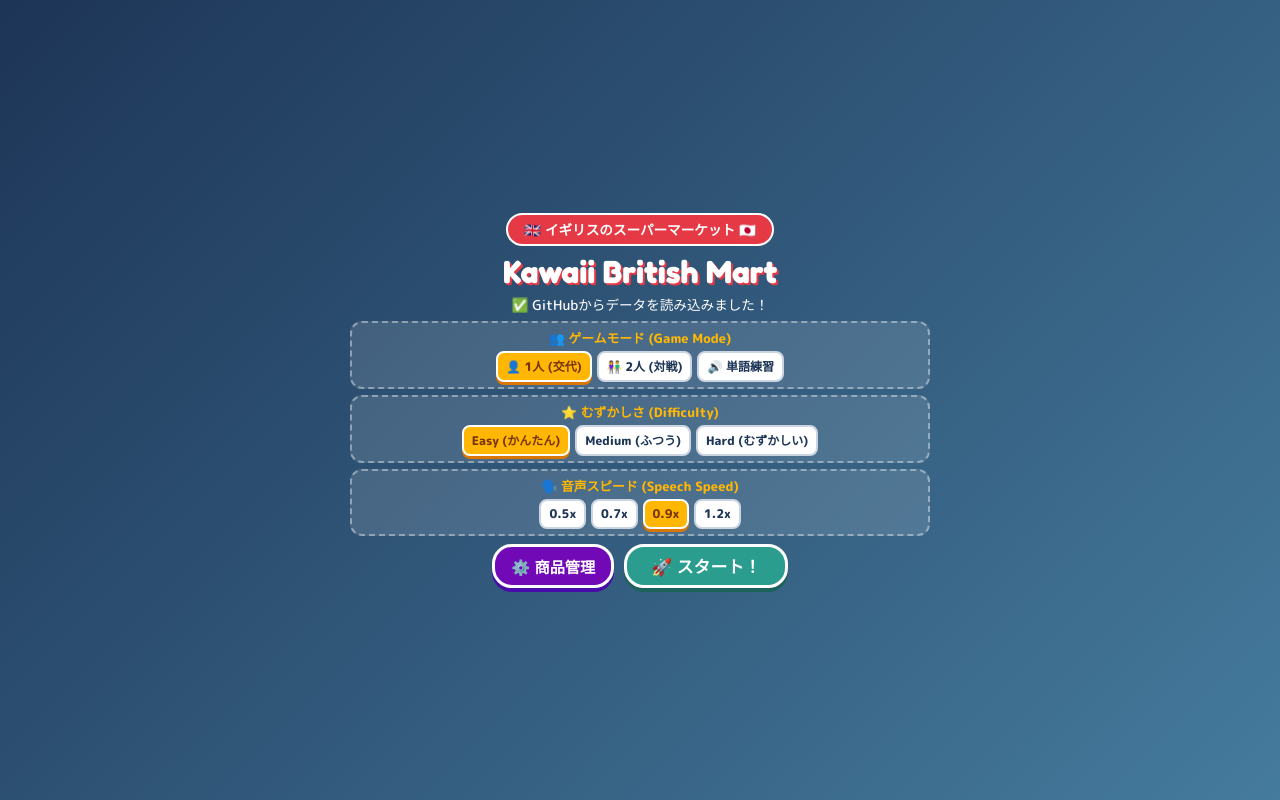
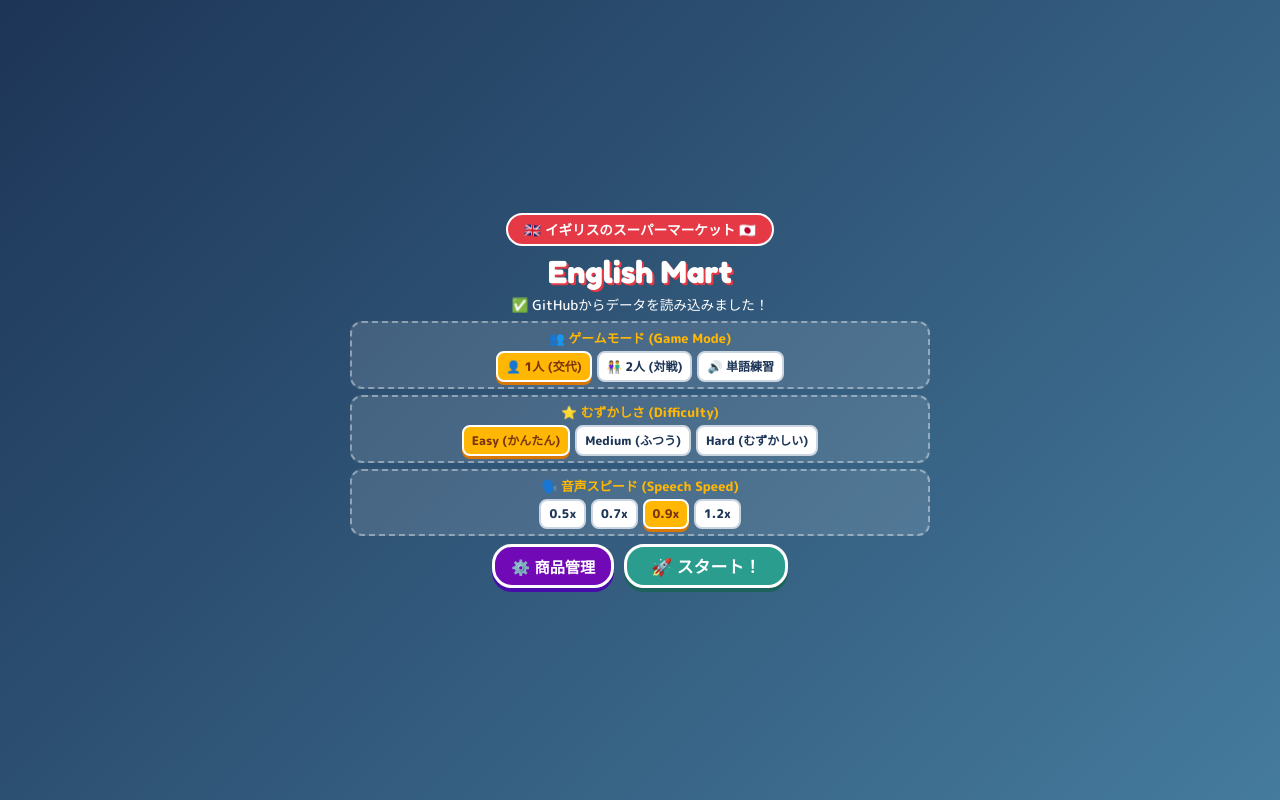
Before and after one commit to dariuszt007/shop-mart, a plain HTML site: page index1.html in a window 1280 px wide. Drawn offline with Linux system fonts and the light colour scheme.

Commit message:
Update index1.html

```diff
--- a/index1.html
+++ b/index1.html
@@ -4,7 +4,7 @@
     <meta charset="UTF-8">
     <meta name="viewport" content="width=device-width, initial-scale=1.0, maximum-scale=1.0, user-scalable=no, viewport-fit=cover">
     <meta name="apple-mobile-web-app-capable" content="yes">
-    <title>Kawaii British Mart - 完全日本語版 & 編集機能</title>
+    <title>English Mart - 完全日本語版 & 編集機能</title>
     <link href="https://fonts.googleapis.com/css2?family=Fredoka:wght@500;700&family=M+PLUS+Rounded+1c:wght@500;800&display=swap" rel="stylesheet">
     <style>
         :root {
@@ -692,7 +692,7 @@
 
     <div id="start-screen">
         <div class="title-badge">🇬🇧 イギリスのスーパーマーケット 🇯🇵</div>
-        <h1>Kawaii British Mart</h1>
+        <h1>English Mart</h1>
         <p style="font-size: 0.85rem; margin: 0 0 3px 0;" id="loading-msg">⏳ GitHubから製品データを読み込んでいます...</p>
 
         <div class="setup-section">
```
